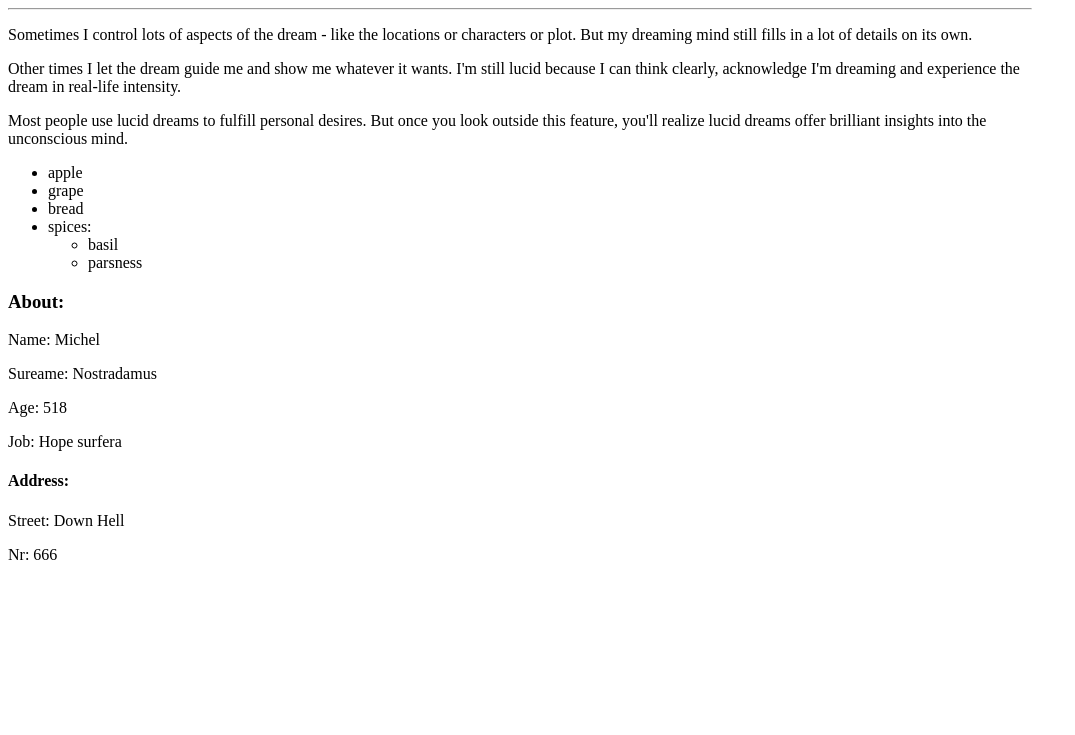
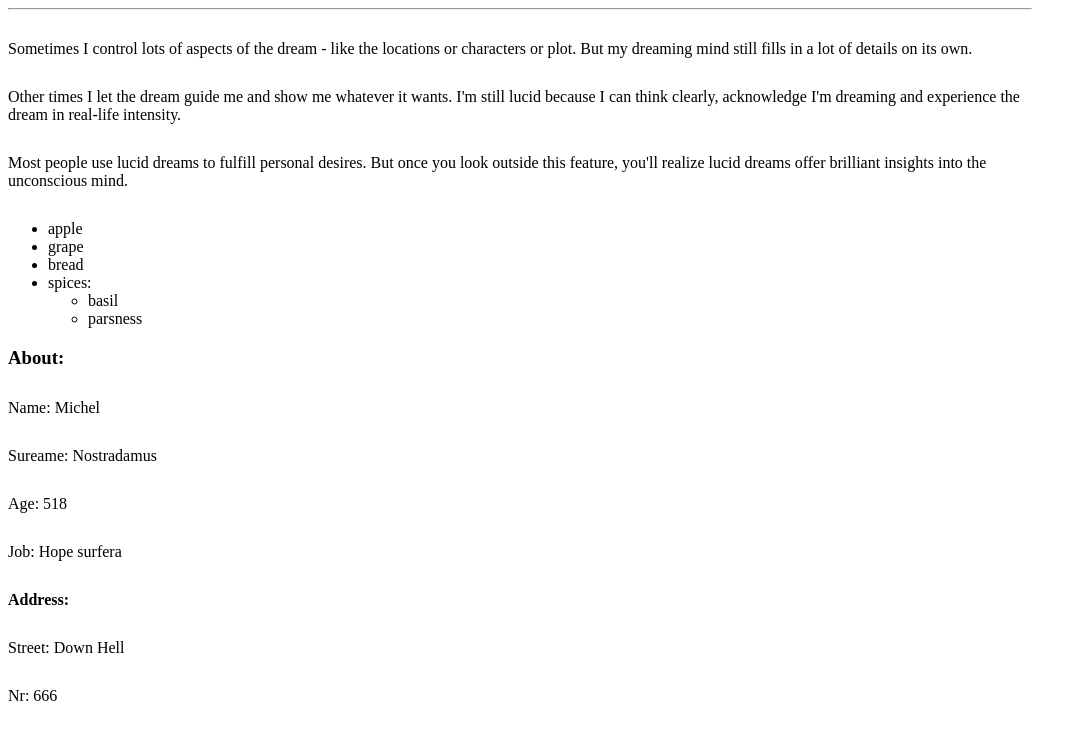
Before and after one commit to Attila-Vigh/M1-10-50ex, a plain HTML site: page index.html in a window 1280 px wide. Shown: the part 1477-2212 px from the top of the page, without its empty margins (0-1075 px from the left). Before the commit the page ends 2057 px from the top, so only its background shows below. Drawn offline with Linux system fonts and the light colour scheme.

Commit message:
Ex.16: Add margin between every paragraph

```diff
--- a/style.css
+++ b/style.css
@@ -18,11 +18,14 @@ a {
 table {
     border-radius: 10px;
 }
+/* Ex.16: Add margin between every paragraph */
+p {
+    margin: 30px 0;
+}
 
 /*
     CSS EXERCISES
 
-    Ex.16: Add margin between every paragraph
     Ex.17: Create a class which change font size and boldness
     Ex.18: Create a class to hide a content
     Ex.19: Add a green border to each td
```
